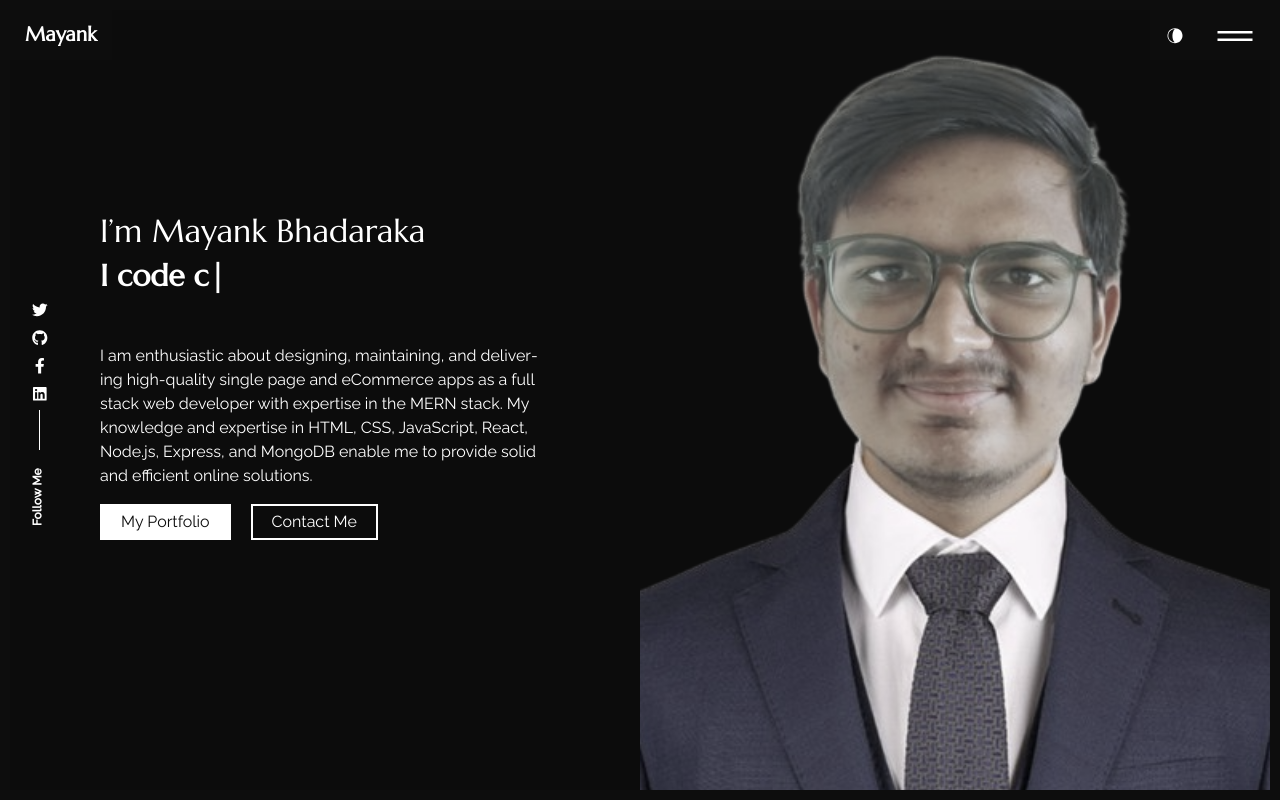
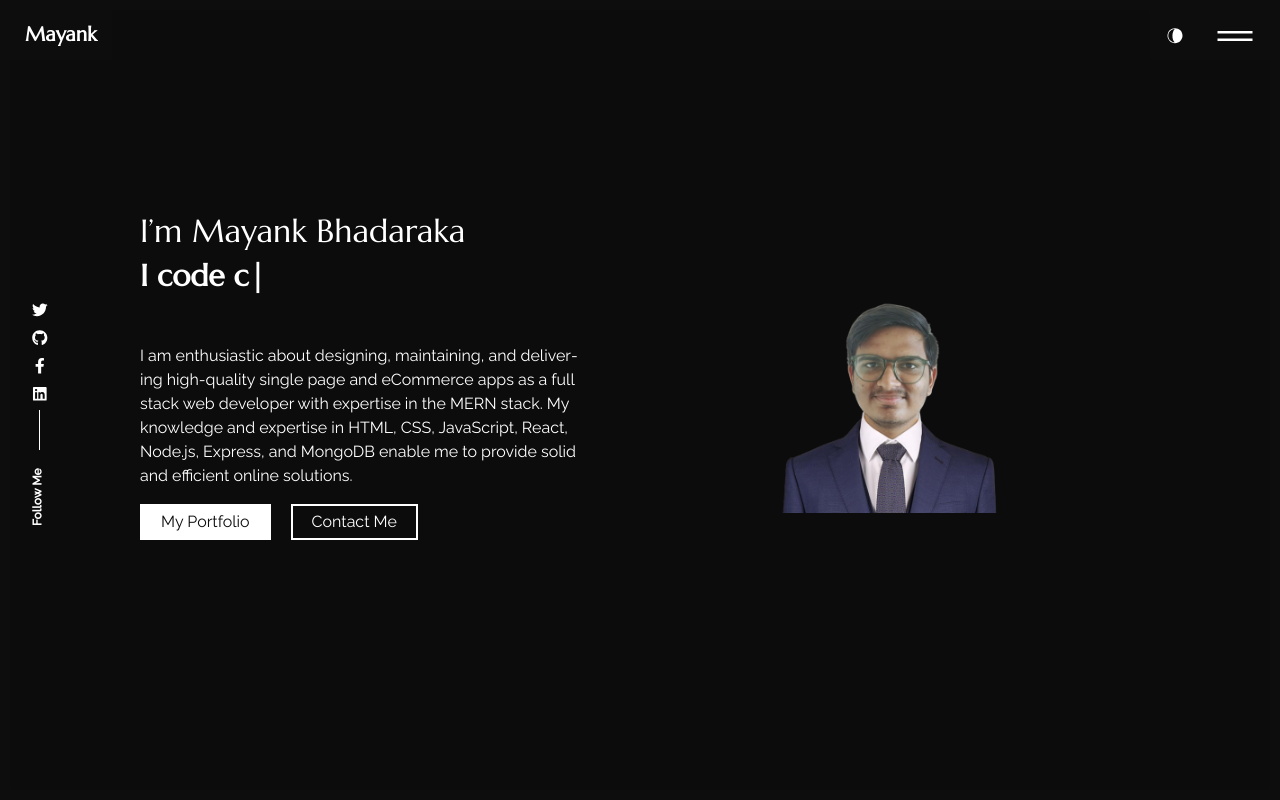
Before and after one commit to mayankbhadaraka/Portfolio, a React app: page / in a window 1280 px wide. Built offline with nearby package versions, Linux system fonts and the light colour scheme; some packages are replaced by stand-ins of ours.

Commit message:
Image css updated

```diff
--- a/src/pages/contact/index.js
+++ b/src/pages/contact/index.js
@@ -40,7 +40,7 @@ export const ContactUs = () => {
           console.log(result.text);
           setFormdata({
             loading: false,
-            alertmessage: "SUCCESS! ,Thankyou for your messege",
+            alertmessage: "SUCCESS! ,Thank you for your messege",
             variant: "success",
             show: true,
           });
--- a/src/pages/home/index.js
+++ b/src/pages/home/index.js
@@ -16,10 +16,12 @@ export const Home = () => {
         </Helmet>
         <div className="intro_sec d-block d-lg-flex align-items-center ">
           <div
-            className="h_bg-image order-1 order-lg-2 h-100 "
-            style={{ backgroundImage: `url(${introdata.your_img_url})` }}
-          ></div>
-          <div className="text order-2 order-lg-1 h-100 d-lg-flex justify-content-center">
+            className="Intro-img order-1 order-lg-2 h-100 "
+            style={{ "textAlign": "center" }}
+          >
+            <img src={introdata.your_img_url} />
+          </div>
+          <div className="text order-2 order-lg-1 h-100 d-lg-flex justify-content-center paddingSubTitle">
             <div className="align-self-center ">
               <div className="intro mx-auto">
                 <h2 className="mb-1x">{introdata.title}</h2>
--- a/src/pages/home/style.css
+++ b/src/pages/home/style.css
@@ -54,6 +54,24 @@ section {
     .intro_sec .text,
     .intro_sec .h_bg-image {
         width: 100%;
+    }
+}
+
+img {
+    width: 45%;
+}
+
+@media (min-width:992px) {
+
+    .paddingSubTitle {
+        padding-inline-start: 80px;
+    }
+
+    .Intro-img {
+        align-items: center;
+        display: flex;
+        flex-direction: column;
+        justify-content: center;
     }
 }
 
@@ -270,18 +288,22 @@ img {
     width: 100%;
     overflow: hidden;
 }
+
 .marquee {
     display: flex;
     animation: marqueeAnimation 20s linear infinite;
 }
+
 .marquee img {
     width: 200px;
     margin-right: 20px;
 }
+
 @keyframes marqueeAnimation {
     0% {
         transform: translateX(0%);
     }
+
     100% {
         transform: translateX(-100%);
     }
```
Lines whose indentation alone changed are shown as unchanged.
